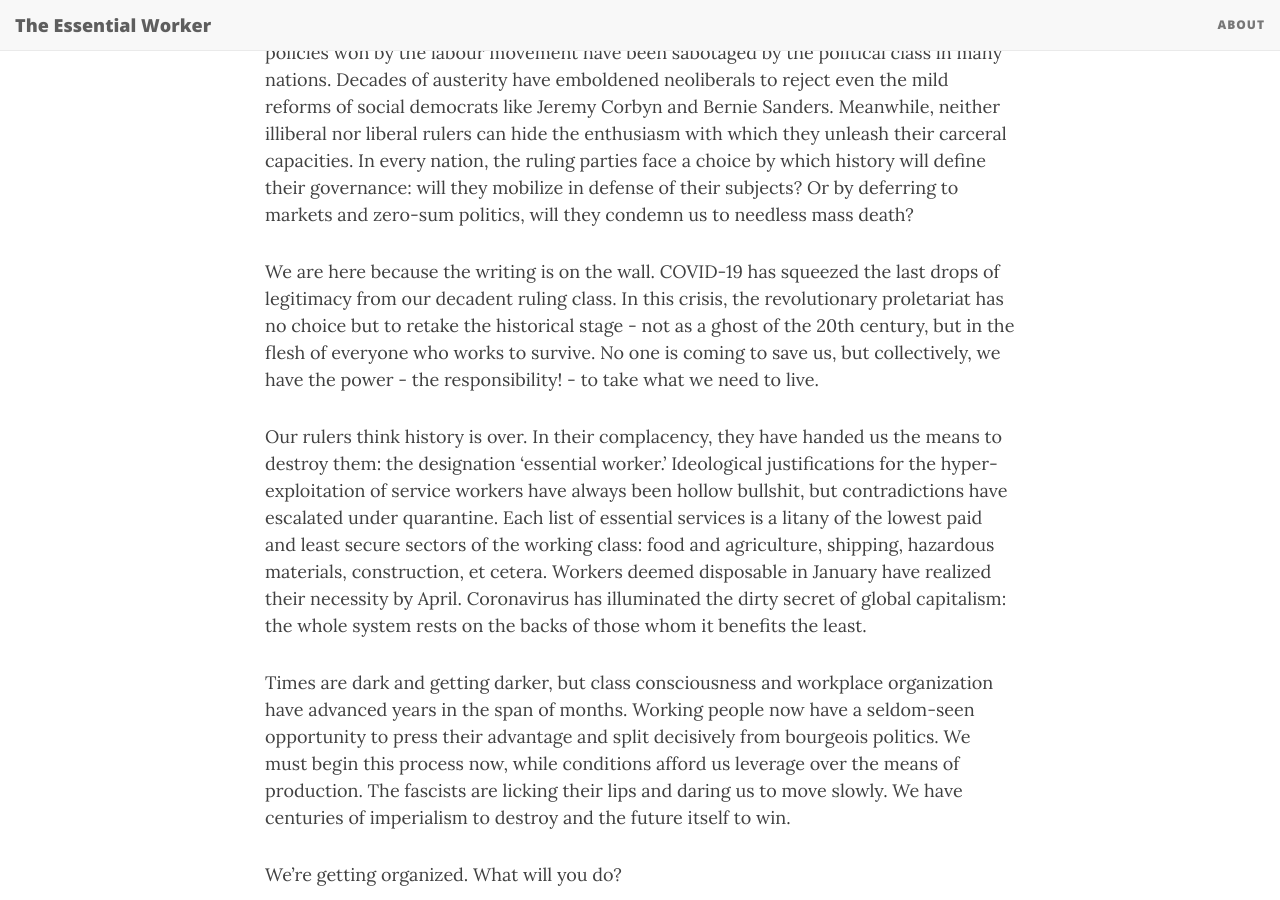
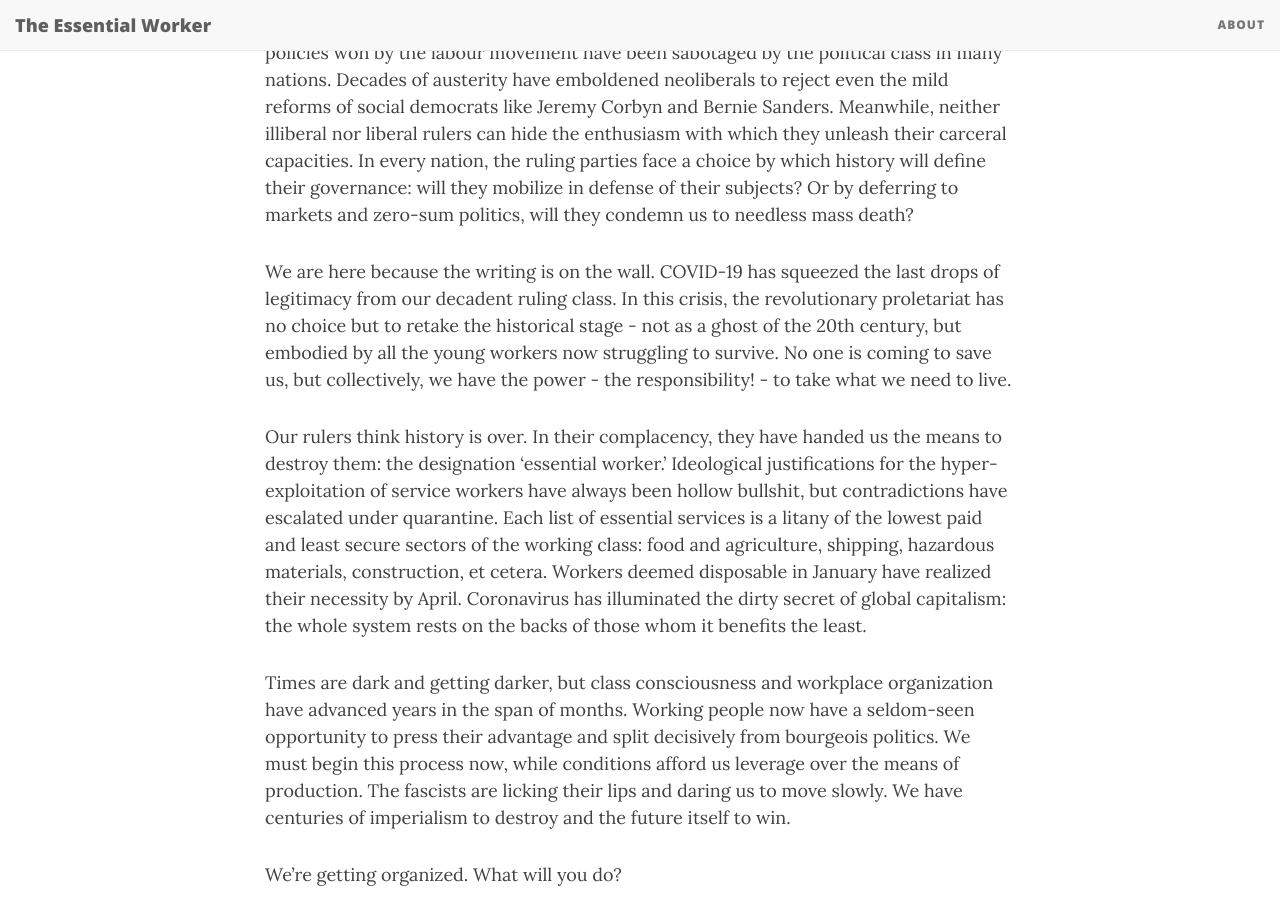
Before and after one commit to essential-worker/essential-worker.github.io, a Jekyll site: the page built from _posts/2020-04-28-editorial.md, in a window 1280 px wide and 900 px high, scrolled down 446 px. Built offline with Jekyll 4.4.1, drawn with Linux system fonts in a browser that asks for light colours.

Commit message:
last edit i promise

```diff
--- a/_posts/2020-04-28-editorial.md
+++ b/_posts/2020-04-28-editorial.md
@@ -9,7 +9,7 @@ What use is democracy when 'freedom' means abandonment? What use is state power
 
 The coronavirus pandemic has forced a dramatic reduction in economic activity, causing global stagnation unseen since the Great Depression. With a third of the world's population under quarantine, hundreds of millions are now unemployed - and welfare policies won by the labour movement have been sabotaged by the political class in many nations. Decades of austerity have emboldened neoliberals to reject even the mild reforms of social democrats like Jeremy Corbyn and Bernie Sanders. Meanwhile, neither illiberal nor liberal rulers can hide the enthusiasm with which they unleash their carceral capacities. In every nation, the ruling parties face a choice by which history will define their governance: will they mobilize in defense of their subjects? Or by deferring to markets and zero-sum politics, will they condemn us to needless mass death?
 
-We are here because the writing is on the wall. COVID-19 has squeezed the last drops of legitimacy from our decadent ruling class. In this crisis, the revolutionary proletariat has no choice but to retake the historical stage - not as a ghost of the 20th century, but in the flesh of everyone who works to survive. No one is coming to save us, but collectively, we have the power - the responsibility! - to take what we need to live.
+We are here because the writing is on the wall. COVID-19 has squeezed the last drops of legitimacy from our decadent ruling class. In this crisis, the revolutionary proletariat has no choice but to retake the historical stage - not as a ghost of the 20th century, but embodied by all the young workers now struggling to survive. No one is coming to save us, but collectively, we have the power - the responsibility! - to take what we need to live.
 
 Our rulers think history is over. In their complacency, they have handed us the means to destroy them: the designation 'essential worker.' Ideological justifications for the hyper-exploitation of service workers have always been hollow bullshit, but contradictions have escalated under quarantine. Each list of essential services is a litany of the lowest paid and least secure sectors of the working class: food and agriculture, shipping, hazardous materials, construction, et cetera. Workers deemed disposable in January have realized their necessity by April. Coronavirus has illuminated the dirty secret of global capitalism: the whole system rests on the backs of those whom it benefits the least.
 
```
